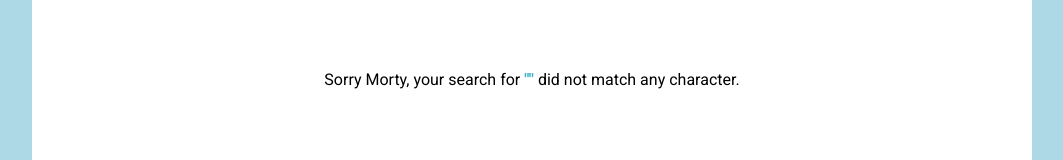
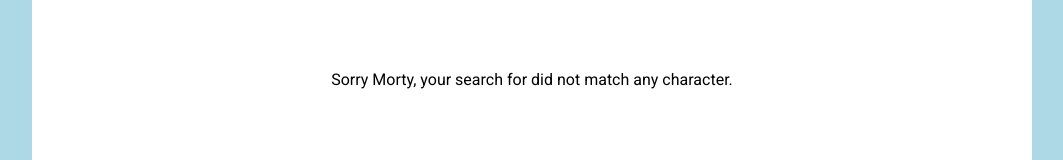
Before and after one commit to Adalab/modulo-3-evaluacion-final-Ginagonzalezgut, a React (Vite) app: page /#/ in a window 1280 px wide. Shown: the part 301-461 px from the top of the page, without its empty margins (108-1171 px from the left). Built offline with nearby package versions, Linux system fonts and the light colour scheme; no server answers.

Commit message:
Remove quotes

```diff
--- a/src/components/MessageNoResults.jsx
+++ b/src/components/MessageNoResults.jsx
@@ -6,7 +6,7 @@ function MessageNoResults({ filterName }) {
     <div className="messageNoResults">
       <p>
         Sorry Morty, your search for
-        <b className="messageNoResults__term"> "{filterName}"</b> did not match
+        <b className="messageNoResults__term"> {filterName} </b> did not match
         any character.
       </p>
     </div>
```
